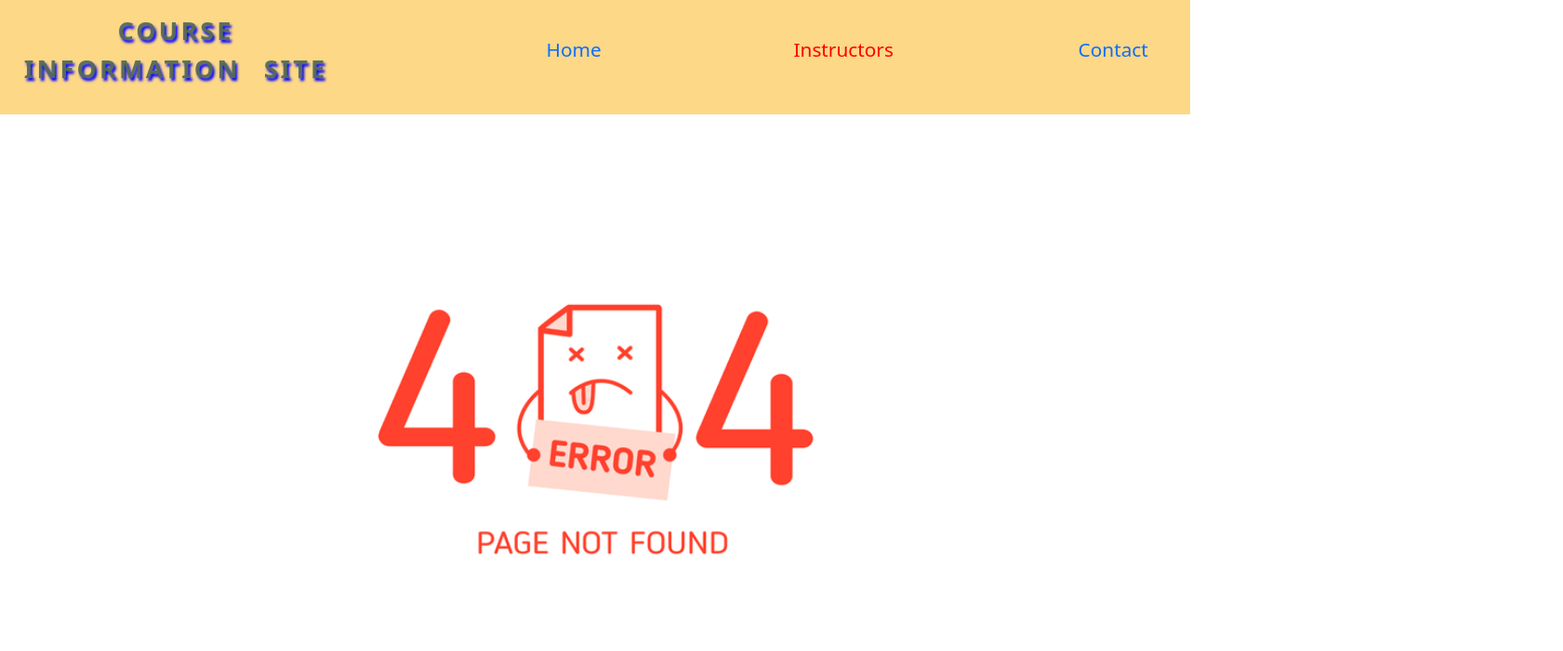
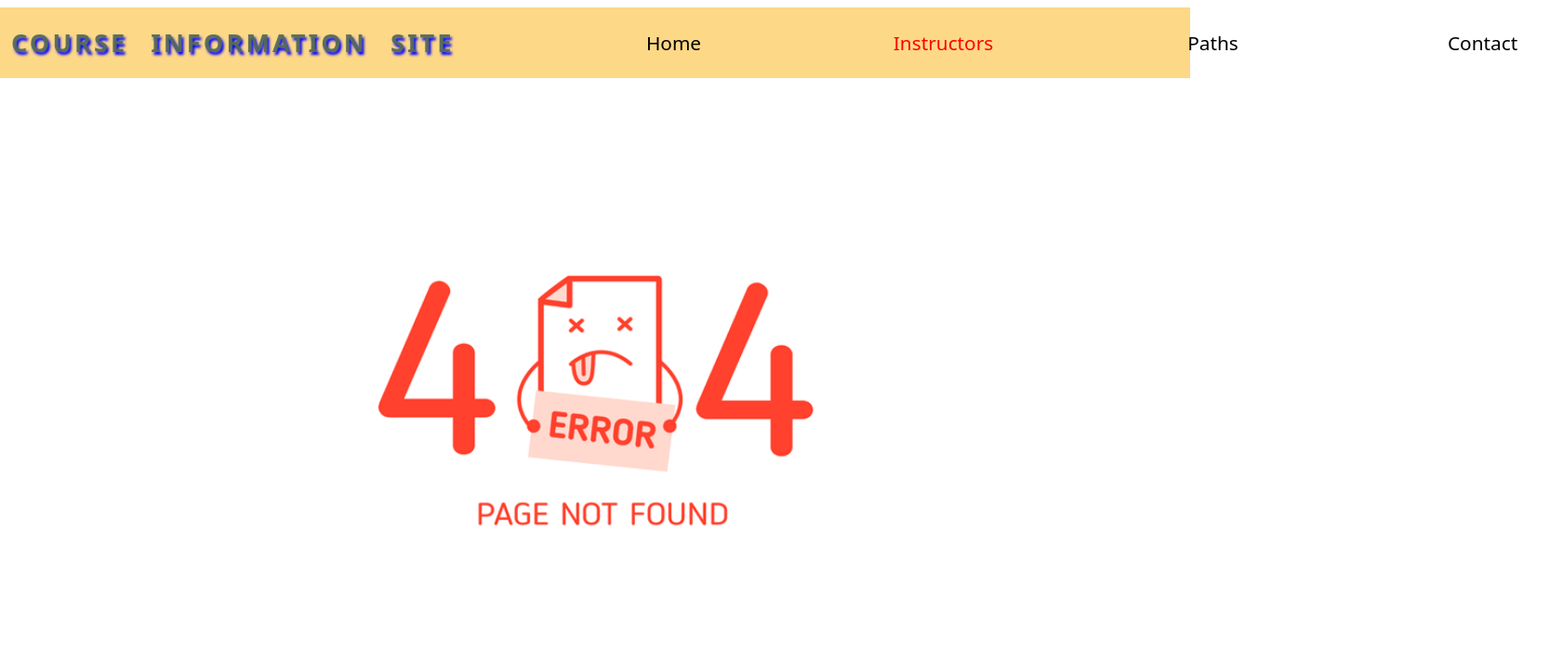
Before and after one commit to sakardogukan/CourseInfoSite, a React (Create React App) app: page /instructors/1 in a window 1280 px wide. Shown: the top 700 px of the page at 93% size, 1681 px wide, since content can reach past the window. Built offline with nearby package versions, Linux system fonts and the light colour scheme; no server answers.

Commit message:
nav component file updated

```diff
--- a/src/components/Nav.jsx
+++ b/src/components/Nav.jsx
@@ -1,32 +1,75 @@
-import React from "react"
-import { NavLink } from "react-router-dom"
+import { Link, NavLink } from "react-router-dom"
 import NavStyle from "./NavStyle.module.scss"
+import "../App.scss"
 
-const Nav = () => {
+function Nav() {
   return (
-    <div className={NavStyle.divLink}>
-      <p className={NavStyle.baslik}>
-        Course Information Site
-      </p>
-      <ul className={NavStyle.liLink}>
-        <li>
+    <nav className="navbar navbar-expand-md navbar-light">
+      <div className={`container-fluid ${NavStyle.divLink}`}>
+        <Link to="/" className="navbar-brand">
+          <div className={NavStyle.baslik}>Course Information Site</div>
+        </Link>
+        <button
+          className="navbar-toggler"
+          type="button"
+          data-bs-toggle="collapse"
+          data-bs-target="#navbarSupportedContent"
+        >
+          <span className="navbar-toggler-icon"></span>
+        </button>
+        <div className="collapse navbar-collapse" id="navbarSupportedContent">
+          <ul
+            className={`navbar-nav ms-auto mb-2 me-3 mb-lg-0 ${NavStyle.liLink}`}
+          >
+            <li className="nav-item">
               {/* <Link to="/">Home</Link> */}
-          <NavLink to="/">Home</NavLink>
+              <NavLink
+                to="/"
+                className="nav-link active"
+                aria-current="page"
+                style={({ isActive }) => ({ color: isActive && "red" })}
+              >
+                Home
+              </NavLink>
             </li>
-        <li>
-          {/* <NavLink
+
+            <li className="nav-item">
+              <NavLink
                 to="/instructors"
+                className="nav-link active"
+                aria-current="page"
                 style={({ isActive }) => ({ color: isActive && "red" })}
               >
                 Instructors
-        </NavLink> */}
-          <NavLink to="/instructors">Instructors</NavLink>
+              </NavLink>
+              {/* <NavLink to="/instructors">Instructors</NavLink> */}
             </li>
-        <li>
-          <NavLink to="/contact">Contact</NavLink>
+
+            <li className="nav-item">
+              <NavLink
+                to="/paths"
+                className="nav-link active"
+                aria-current="page"
+                style={({ isActive }) => ({ color: isActive && "red" })}
+              >
+                Paths
+              </NavLink>
+            </li>
+
+            <li className="nav-item">
+              <NavLink
+                className="nav-link active"
+                to="/contact"
+                aria-current="page"
+                style={({ isActive }) => ({ color: isActive && "red" })}
+              >
+                Contact
+              </NavLink>
             </li>
           </ul>
         </div>
+      </div>
+    </nav>
   )
 }
 
```
Lines whose indentation alone changed are shown as unchanged.
